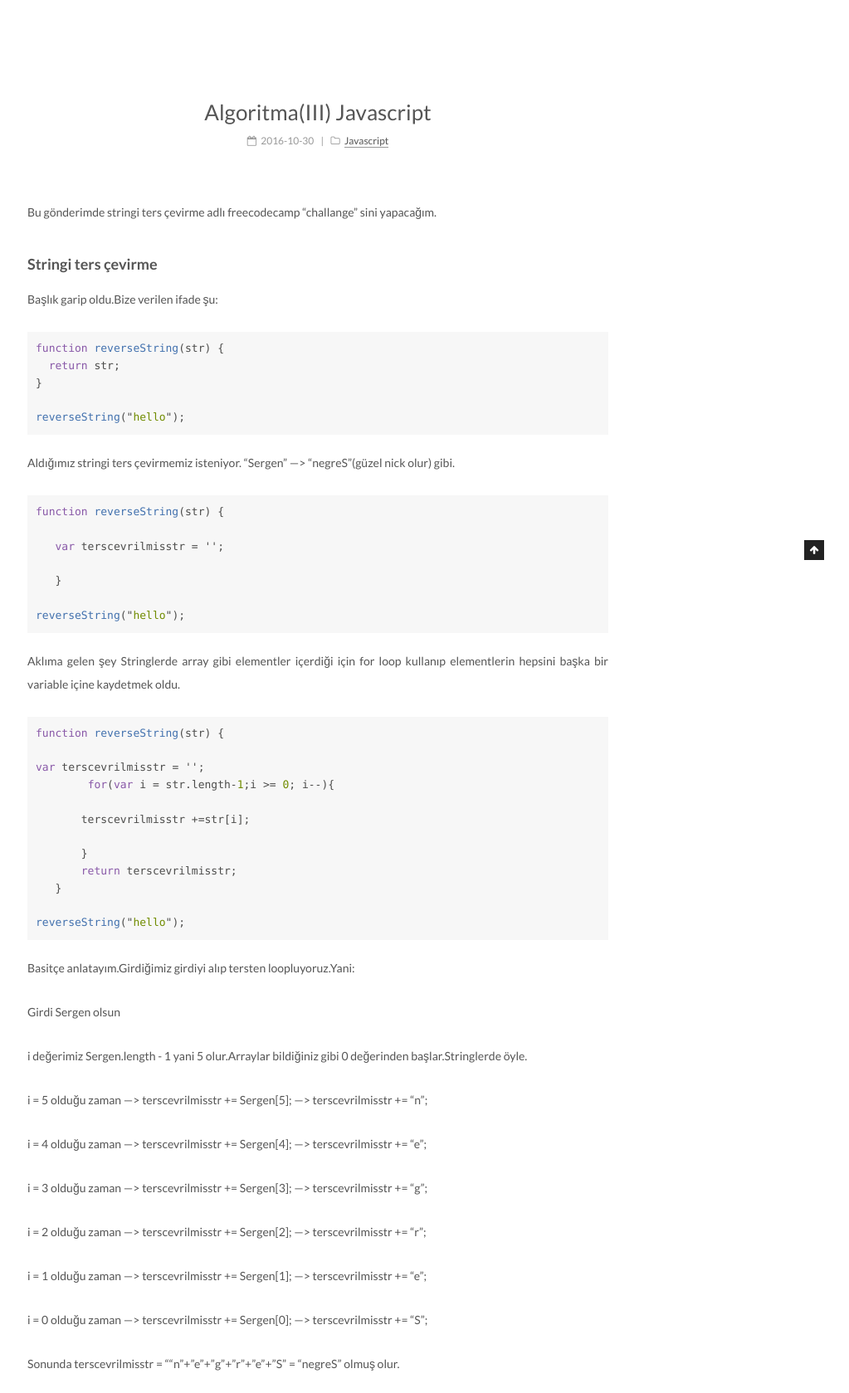
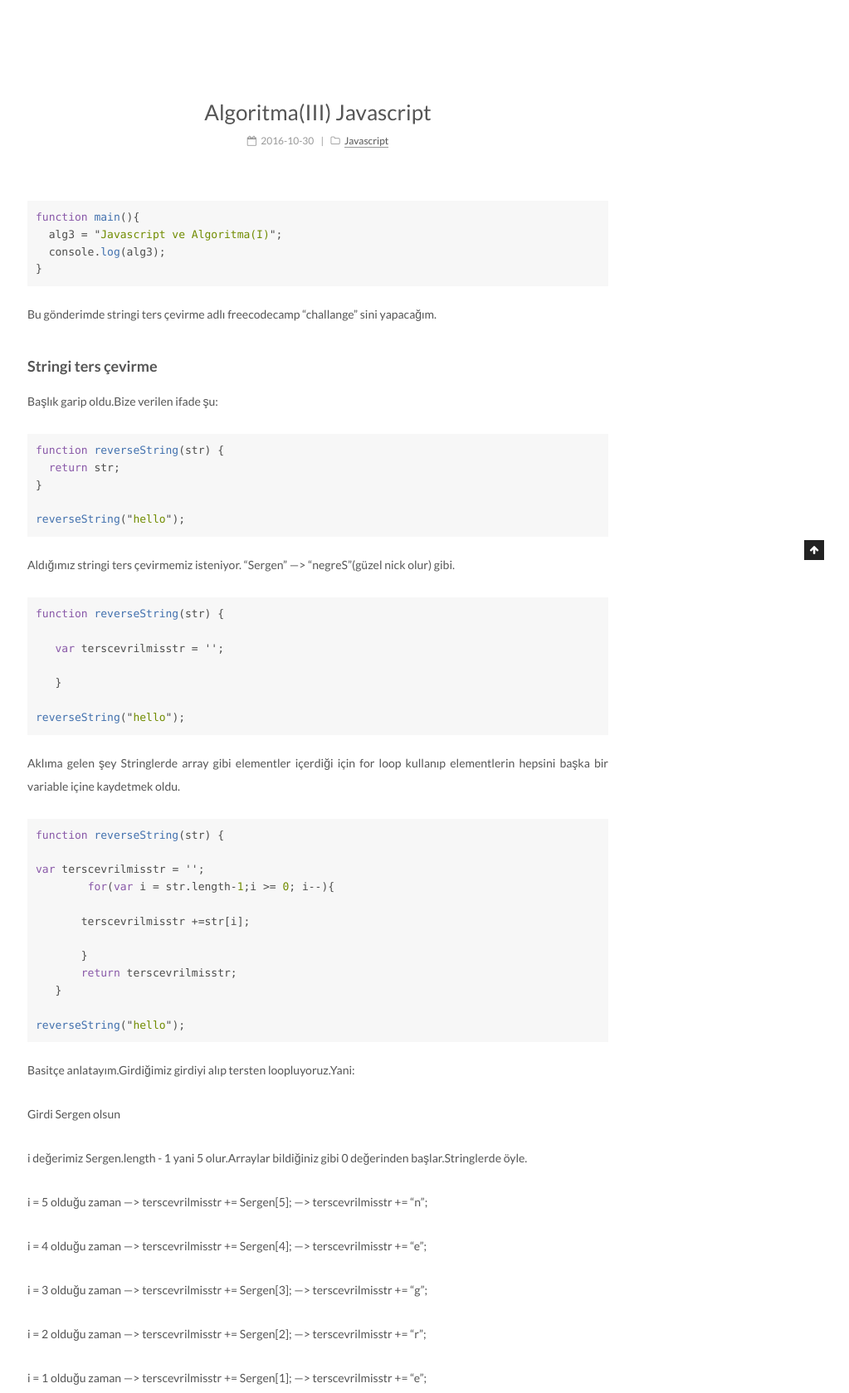
Before and after one commit to sergenp/sergenp.github.io, a Jekyll site: the page built from _posts/2016-10-30-algoritma3-javascript.md, in a window 1280 px wide, cut to the strip 325-2004 px from the top of the page. Shown: the whole strip at 83% size, without its empty margins (257-1280 px from the left). Built offline with Jekyll 4.4.1, drawn with Linux system fonts in a browser that asks for light colours.

Commit message:
Update 2016-10-30-algoritma3-javascript.md

```diff
--- a/_posts/2016-10-30-algoritma3-javascript.md
+++ b/_posts/2016-10-30-algoritma3-javascript.md
@@ -6,6 +6,13 @@ categories: Javascript
 tags:
 - algoritma
 ---
+{% highlight js %}
+function main(){
+  alg3 = "Javascript ve Algoritma(I)";
+  console.log(alg3);
+}
+{% endhighlight %}
+
 Bu gönderimde stringi ters çevirme adlı freecodecamp "challange" sini yapacağım.
 
 ### Stringi ters çevirme
```
